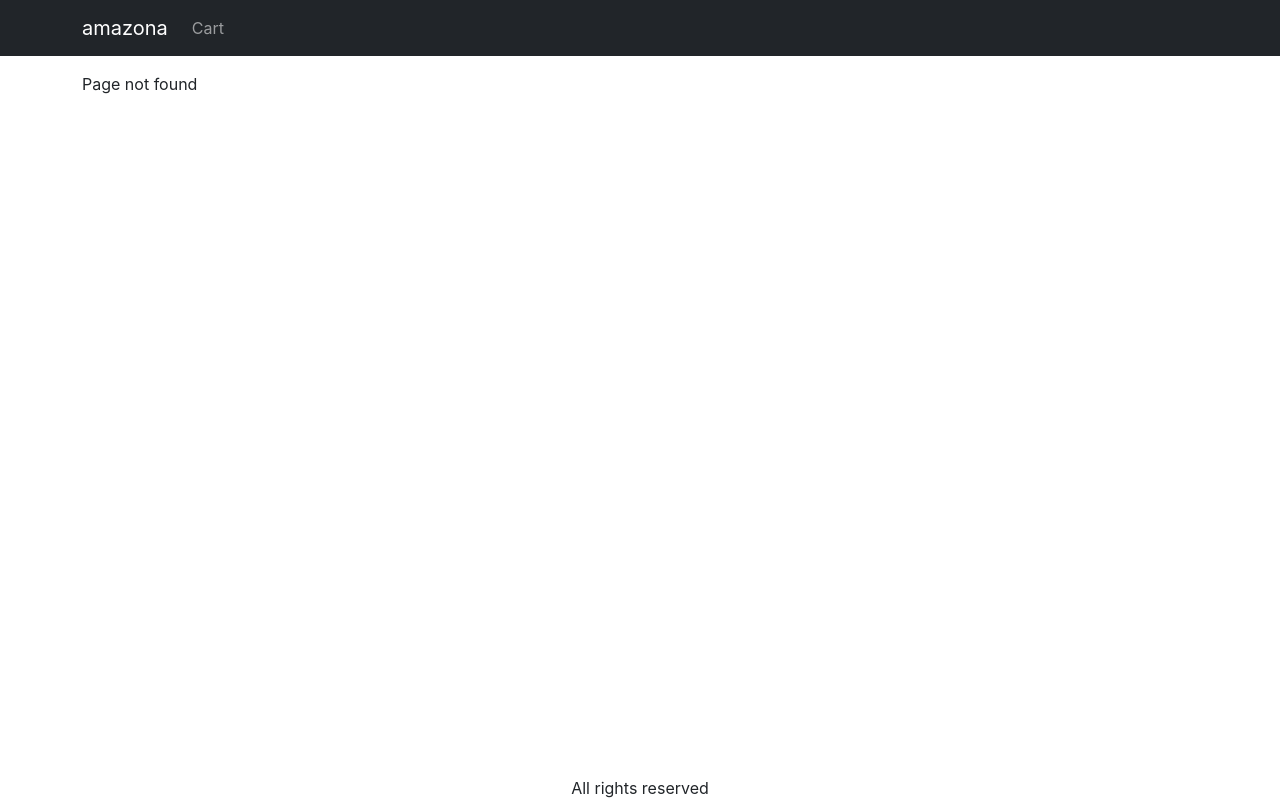
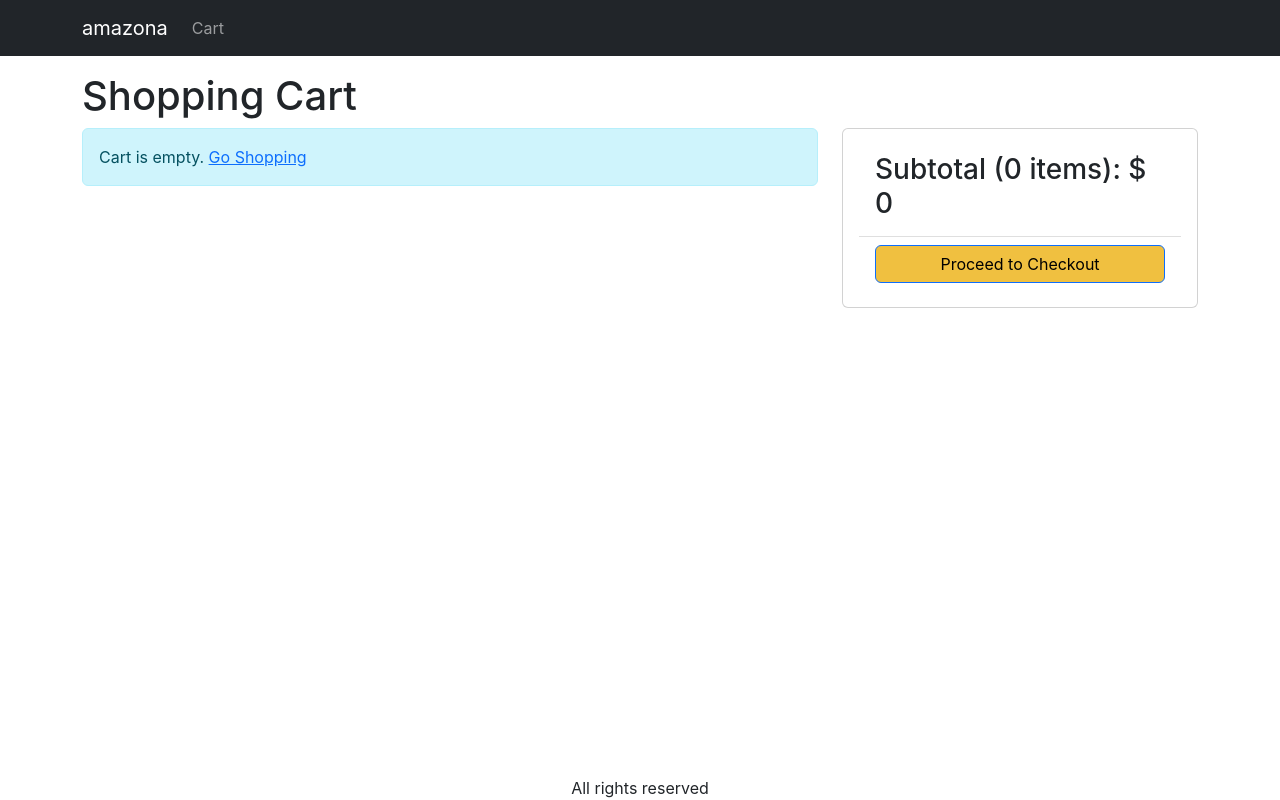
Before and after one commit to yanfer/amazona, a React (Create React App) app in the folder frontend/: page /cart in a window 1280 px wide. Before the commit this address had no page. Built offline with nearby package versions, Linux system fonts and the light colour scheme.

Commit message:
adding cart screen and redirect after clic

```diff
--- a/frontend/src/App.js
+++ b/frontend/src/App.js
@@ -7,10 +7,10 @@
 import Container from 'react-bootstrap/Container';
 import { LinkContainer } from 'react-router-bootstrap';
 
-import { NoMatch } from './components/noMatch';
 import HomeScreen from './screens/homeScreen';
 import ProductScreen from './screens/productScreen';
 import { Store } from './store';
+import CartScreen from './screens/cartScreen';
 
 function App() {
   const { state } = useContext(Store);
@@ -42,8 +42,8 @@
           <Container className="mt-3">
             <Routes>
               <Route path="/product/:slug" element={<ProductScreen />} />
+              <Route path="/cart" element={<CartScreen />} />
               <Route path="/" element={<HomeScreen />} />
-              <Route path="*" element={<NoMatch />} />
             </Routes>
           </Container>
         </main>
--- a/frontend/src/components/noMatch.js
+++ /dev/null
@@ -1,5 +0,0 @@
-import React from 'react';
-
-export const NoMatch = () => {
-  return <div>Page not found</div>;
-};
--- a/frontend/src/index.css
+++ b/frontend/src/index.css
@@ -46,3 +46,7 @@
 .img-large {
   max-width: 100%;
 }
+
+.img-thumbnail {
+  height: 80px;
+}
--- /dev/null
+++ b/frontend/src/screens/cartScreen.js
@@ -0,0 +1,98 @@
+import { useContext } from 'react';
+import { Helmet } from 'react-helmet-async';
+import { Link } from 'react-router-dom';
+
+import Col from 'react-bootstrap/esm/Col';
+import Row from 'react-bootstrap/esm/Row';
+import ListGroup from 'react-bootstrap/esm/ListGroup';
+import Button from 'react-bootstrap/esm/Button';
+import Card from 'react-bootstrap/esm/Card';
+
+import { Store } from '../store';
+import MessageBox from '../components/messageBox';
+
+export default function CartScreen() {
+  const { state, dispatch: ctxDispatch } = useContext(Store);
+  const {
+    cart: { cartItems },
+  } = state;
+
+  return (
+    <div>
+      <Helmet>
+        <title>Shopping Cart</title>
+      </Helmet>
+      <h1>Shopping Cart</h1>
+      <Row>
+        <Col md={8}>
+          {cartItems.length === 0 ? (
+            <MessageBox>
+              Cart is empty. <Link to="/">Go Shopping</Link>
+            </MessageBox>
+          ) : (
+            <ListGroup>
+              {cartItems.map((item) => (
+                <ListGroup.Item key={item._id}>
+                  <Row className="align-items-center">
+                    <Col md={4}>
+                      <img
+                        src={item.image}
+                        alt={item.name}
+                        className="img-fluid rounded img-thumbnail"
+                      ></img>{' '}
+                      <Link to={`/product/${item.slug}`}>{item.name}</Link>
+                    </Col>
+                    <Col md={3}>
+                      <Button variant="light" disabled={item.quantity === 1}>
+                        <i className="fas fa-minus-circle"></i>
+                      </Button>{' '}
+                      <span>{item.quantity}</span>{' '}
+                      <Button
+                        variant="light"
+                        disabled={item.quantity === item.countInStock}
+                      >
+                        <i className="fas fa-plus-circle"></i>
+                      </Button>
+                    </Col>
+                    <Col md={3}>${item.price}</Col>
+                    <Col md={2}>
+                      <Button variant="light">
+                        <i className="fas fa-trash"></i>
+                      </Button>
+                    </Col>
+                  </Row>
+                </ListGroup.Item>
+              ))}
+            </ListGroup>
+          )}
+        </Col>
+        <Col md={4}>
+          <Card>
+            <Card.Body>
+              <ListGroup variant="flush">
+                <ListGroup.Item>
+                  <h3>
+                    Subtotal ({cartItems.reduce((a, c) => a + c.quantity, 0)}{' '}
+                    items): ${' '}
+                    {cartItems.reduce((a, c) => a + c.price * c.quantity, 0)}
+                  </h3>
+                </ListGroup.Item>
+                <ListGroup.Item>
+                  <div className="d-grid">
+                    <Button
+                      type="button"
+                      variant="primary"
+                      disabled={cartItems.lenght === 0}
+                    >
+                      Proceed to Checkout
+                    </Button>
+                  </div>
+                </ListGroup.Item>
+              </ListGroup>
+            </Card.Body>
+          </Card>
+        </Col>
+      </Row>
+    </div>
+  );
+}
--- a/frontend/src/screens/productScreen.js
+++ b/frontend/src/screens/productScreen.js
@@ -1,6 +1,6 @@
 import axios from 'axios';
 import { useContext, useEffect, useReducer } from 'react';
-import { useParams } from 'react-router-dom';
+import { useNavigate, useParams } from 'react-router-dom';
 import { Helmet } from 'react-helmet-async';
 
 import Col from 'react-bootstrap/esm/Col';
@@ -30,6 +30,7 @@
 };
 
 function ProductScreen() {
+  const navigate = useNavigate();
   const params = useParams();
   const { slug } = params;
 
@@ -71,6 +72,8 @@
       type: 'CART_ADD_ITEM',
       payload: { ...product, quantity },
     });
+
+    navigate('/cart');
   };
 
   return loading ? (
```
